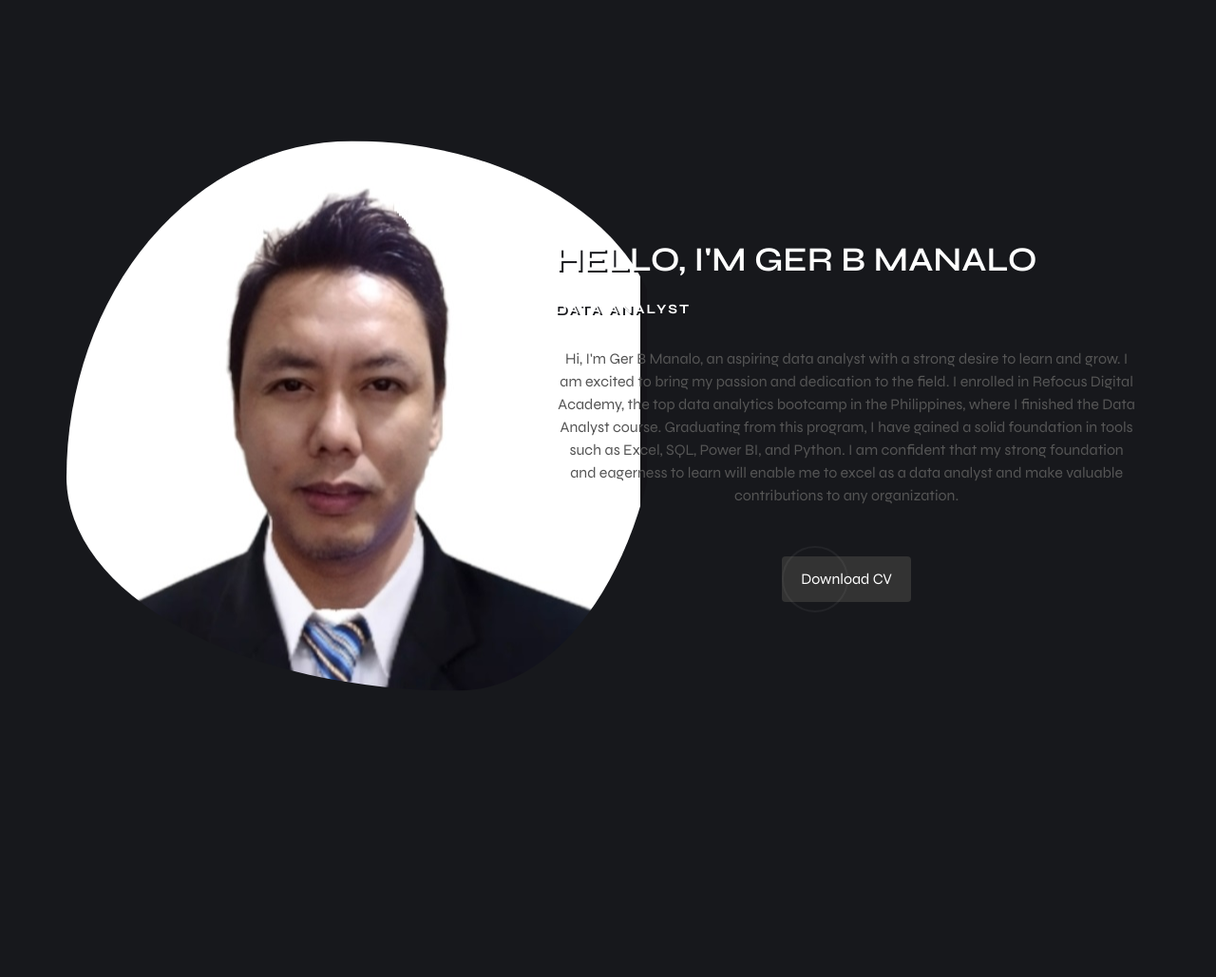
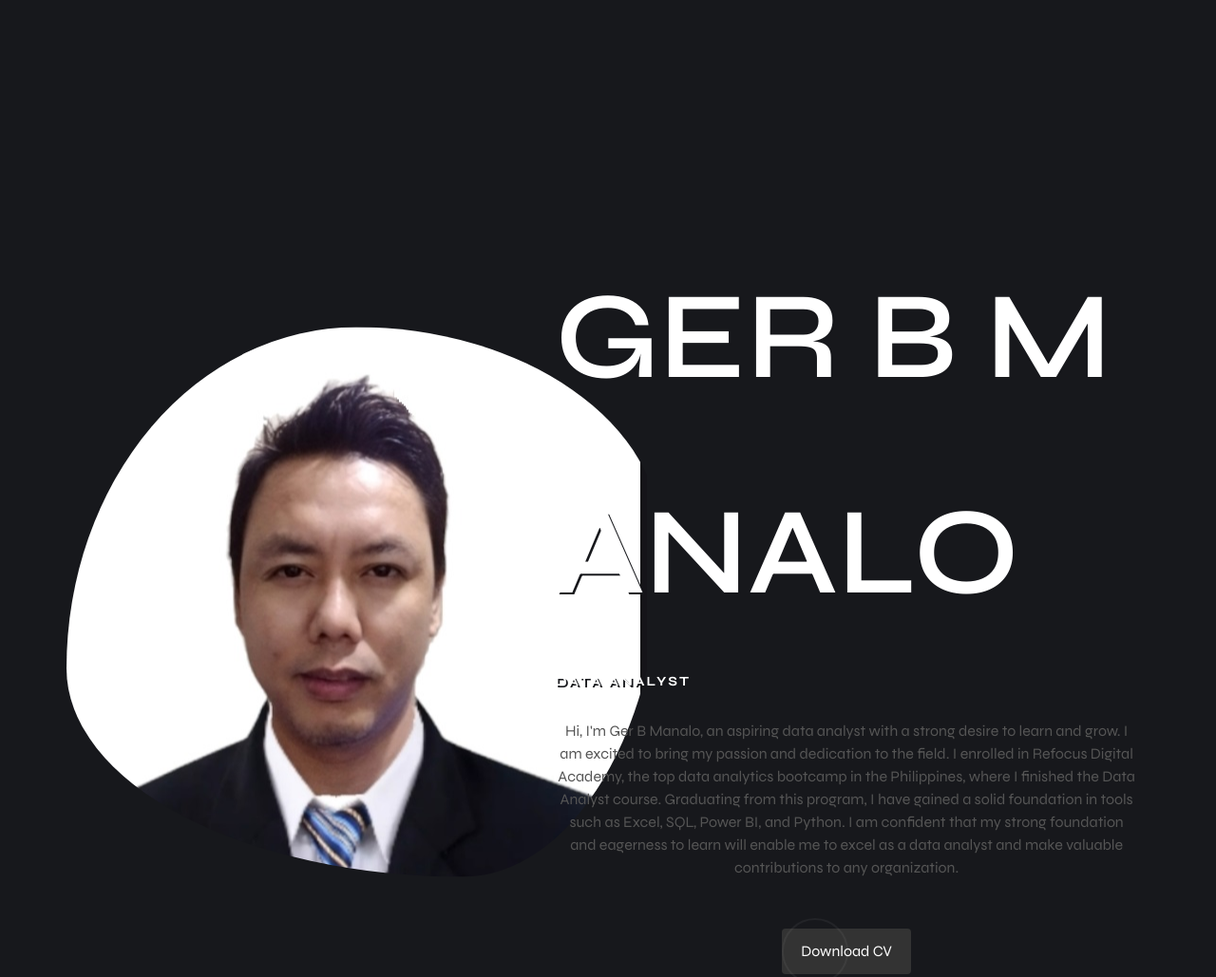
Before and after one commit to gerbmanalo/gerbmanalo.github.io, a plain HTML site: page index.html in a window 1280 px wide. Shown: the whole page at 95% size. Before the commit the page ends 885 px from the top, so only its background shows below. Drawn offline with Linux system fonts and the light colour scheme.

Commit message:
Update index.html

```diff
--- a/index.html
+++ b/index.html
@@ -33,7 +33,7 @@
     .hero-title {
       text-transform: uppercase;
       word-break: break-all;
-      font-size: 36px;
+      font-size: 130px;
       font-weight: 600;
       /* Add any additional styles you want */
     }
@@ -98,7 +98,7 @@
               <img src="assets/images/hero-banner.jpg" alt="Hero Banner">
             </div>
             <div class="hero-info">
-              <h1 class="hero-title">Hello, I'm Ger B Manalo</h1>
+              <h1 class="hero-title">Ger B Manalo</h1>
               <p class="hero-subtitle">
                 Data Analyst
               </p>
```
